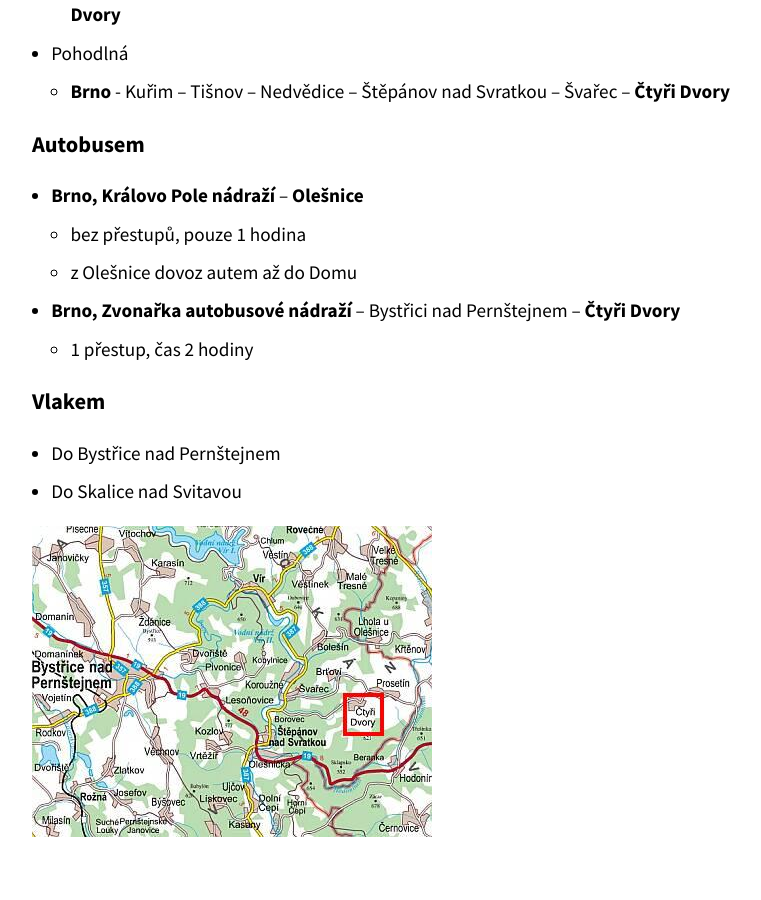
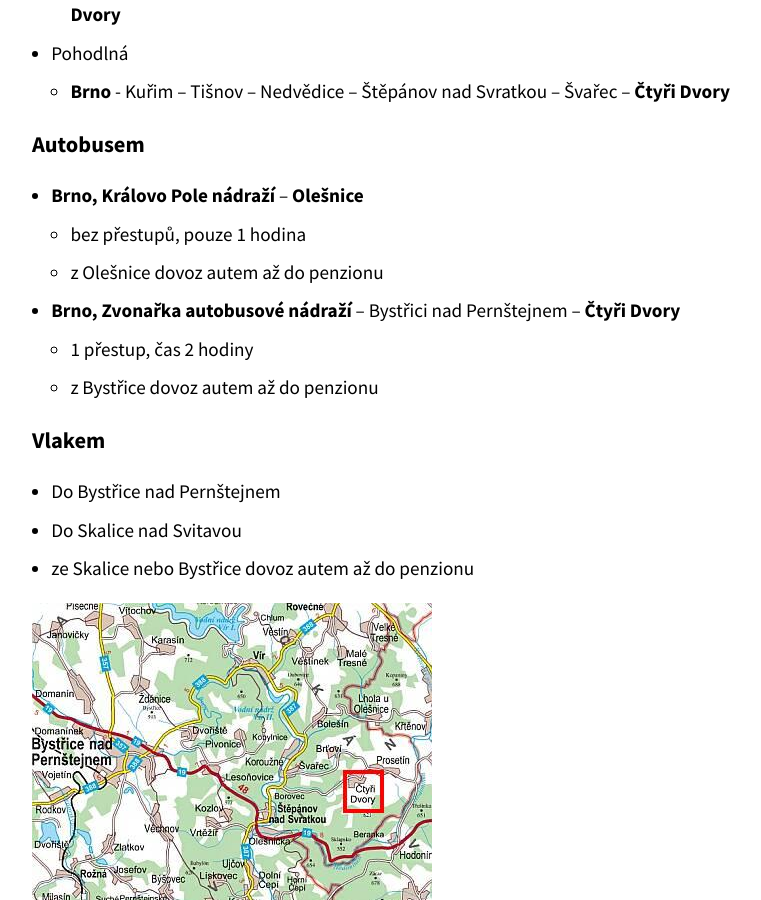
Before and after one commit to ctyridvory/website, a Jekyll site: the page built from kontakt.md, in a window 1280 px wide and 900 px high, scrolled down 1300 px. Shown: the whole window, without its empty margins (208-969 px from the left). Built offline with Jekyll 4.4.1, drawn with Linux system fonts in a browser that asks for light colours; some web fonts are replaced.

Commit message:
upravena doprava

```diff
--- a/kontakt.md
+++ b/kontakt.md
@@ -38,14 +38,16 @@ title: Kontakt
 
 - **Brno, Královo Pole nádraží** – **Olešnice**
   - bez přestupů, pouze 1 hodina
-  - z Olešnice dovoz autem až do Domu
+  - z Olešnice dovoz autem až do penzionu
 
 - **Brno, Zvonařka autobusové nádraží** – Bystřici nad Pernštejnem – **Čtyři Dvory**
   - 1 přestup, čas 2 hodiny
+  - z Bystřice dovoz autem až do penzionu
 
 ### Vlakem
 
 - Do Bystřice nad Pernštejnem
 - Do Skalice nad Svitavou
+- ze Skalice nebo Bystřice dovoz autem až do penzionu
 
 ![Mapa](images/mapa.jpg)
```
